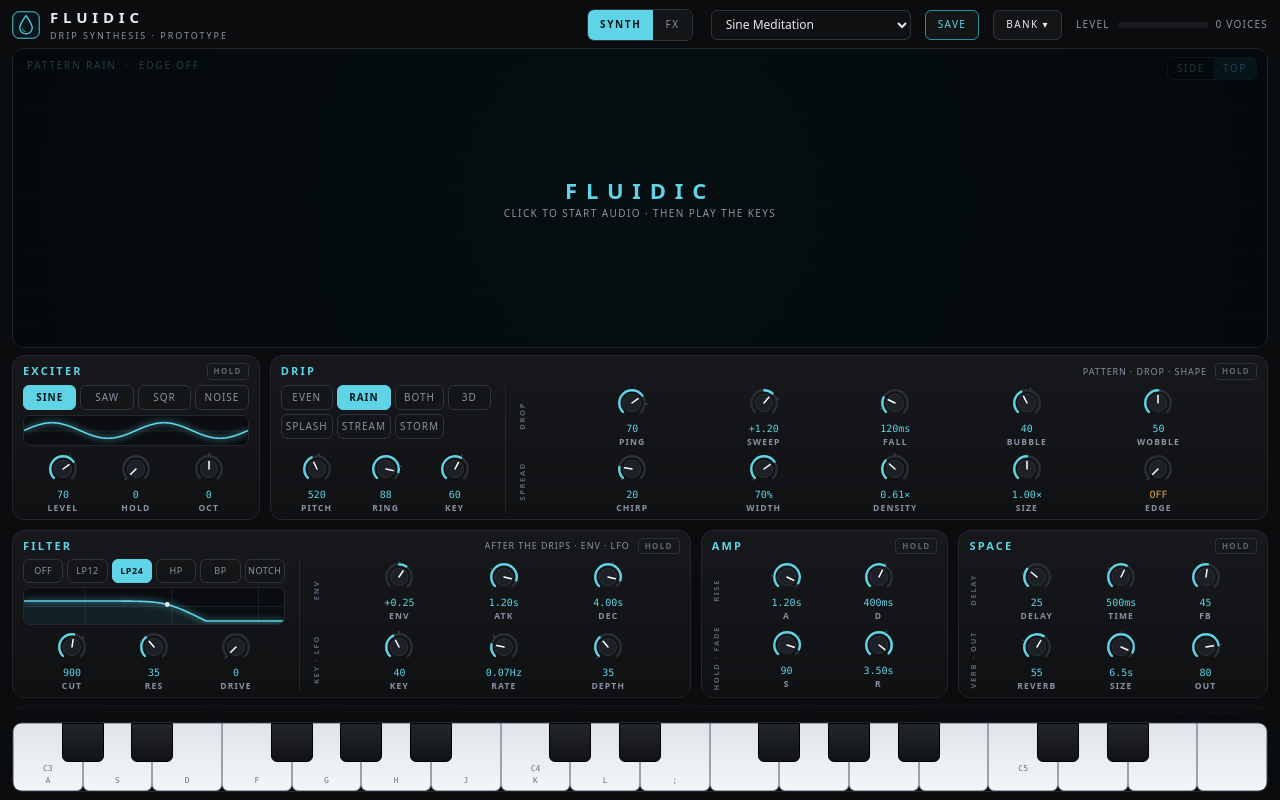
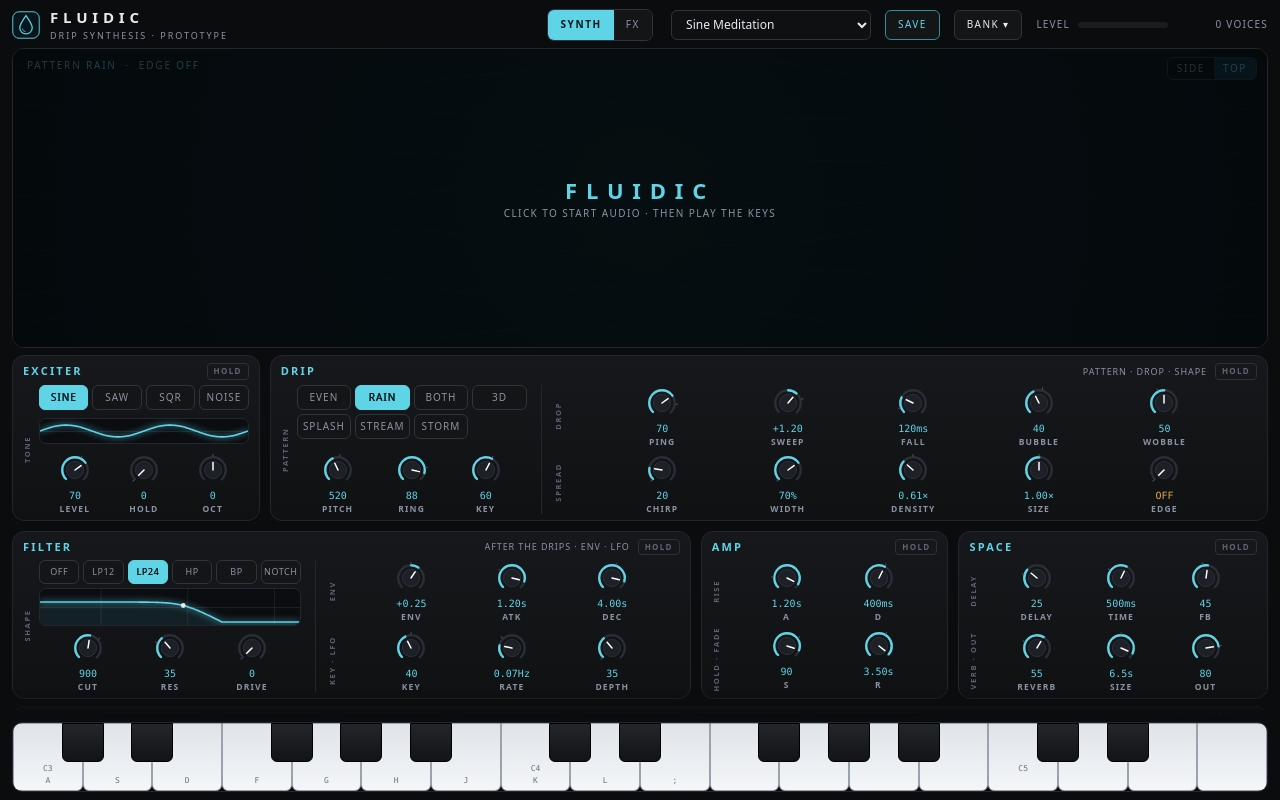
Before and after one commit to stefanoPollina/fluidic-plugin, a plain HTML site: page ui/index.html in a window 1280 px wide. Drawn offline with Linux system fonts and the light colour scheme.

Commit message:
Steady layout under auto-roll; hold the filter shape, drip pattern and tone groups
- Voice counter, pattern buttons, dice buttons and the HOLD GRID / HOLD pattern buttons keep a
  fixed width, so nothing shifts when values change
- Filter shape (type, scope, cutoff/res/drive), drip pattern + pitch, and exciter tone each get a
  clickable side caption to hold them from the dice

Co-Authored-By: Claude Opus 5.5 <noreply@anthropic.com>
Claude-Session: https://claude.ai/code/session_01K66MQfecUFADmvf8sLN59k

```diff
--- a/ui/index.html
+++ b/ui/index.html
@@ -64,10 +64,16 @@
   .segs { display: grid; gap: 4px; }
   .segs button, .btn { background: #141517; border: 1px solid var(--line-2); color: var(--dim); border-radius: 6px; padding: 5px 4px; font: inherit; font-size: 10px; letter-spacing: .1em; cursor: pointer; }
   .segs button:hover, .btn:hover { color: var(--text); border-color: #46505d; }
-  .segs button.on { background: var(--aqua); color: #04161a; border-color: var(--aqua); font-weight: 700; }
-  .drip-grid { display: grid; grid-template-columns: 210px 1fr; gap: 14px; align-items: stretch; flex: 1; }
+  .segs button.on { background: var(--aqua); color: #04161a; border-color: var(--aqua); text-shadow: .35px 0 currentColor; }   /* faux-bold: the label never changes width */
+  .segs button { min-width: 0; overflow: hidden; text-overflow: clip; white-space: nowrap; }
+  .meter .vc { display: inline-block; min-width: 9.2em; text-align: right; font-variant-numeric: tabular-nums; }
+  .viz .hud, .mini, .stepgrid { font-variant-numeric: tabular-nums; }
+  .fixlab { display: inline-grid; }
+  .fixlab > * { grid-area: 1 / 1; text-align: center; }
+  .fixlab > .ghost { visibility: hidden; }
+  .drip-grid { display: grid; grid-template-columns: 246px 1fr; gap: 14px; align-items: stretch; flex: 1; }
   .drip-grid .rows { display: flex; flex-direction: column; gap: 8px; }
-  .filter .drip-grid { grid-template-columns: 262px 1fr; }
+  .filter .drip-grid { grid-template-columns: 278px 1fr; }
   .filter .segs button { padding: 5px 0; font-size: 9px; letter-spacing: .06em; }
   .drip-grid .rows + .rows { border-left: 1px solid var(--line); padding-left: 12px; }
 
@@ -132,6 +138,12 @@
   .krow > i.holdcap { cursor: pointer; border-radius: 3px; transition: color .15s; }
   .krow > i.holdcap:hover { color: var(--text); }
   .krow > i.holdcap.on { color: var(--amber); }
+  .krow.capcol { align-items: stretch; min-width: 0; }
+  .krow.capcol > .rows { flex: 1; min-width: 0; }
+  .panel > .krow.capcol { flex: 1; }
+  .capcol > .rows { display: flex; flex-direction: column; gap: 8px; }
+  .capcol > .rows > .knobs:last-child { margin-top: auto; }
+  .drip-grid > .capcol + .rows { border-left: 1px solid var(--line); padding-left: 12px; }
   .knob.locked .cap { stroke: var(--amber); stroke-width: 1.6; }
   .knob.locked .kl { color: var(--amber); }
   /* the roll, shown on the water */
@@ -659,14 +671,32 @@ const Fluidic = (() => {
       return n;
     }
     function segs(parent, id, cols) {
-      const p = BY_ID[id], box = el('div', 'segs'); box.style.gridTemplateColumns = 'repeat(' + cols + ', 1fr)';
+      const p = BY_ID[id], box = el('div', 'segs'); box.style.gridTemplateColumns = 'repeat(' + cols + ', minmax(0, 1fr))';
       const btns = p.options.map(([v, label]) => { const b = el('button', '', label); b.type = 'button'; b.addEventListener('click', () => set(id, v)); box.append(b); return [v, b]; });
       parent.append(box);
       const paint = () => btns.forEach(([v, b]) => b.classList.toggle('on', values[id] === v));
       widgets.push({ id, paint }); paint();
     }
 
+    // a label that is always as wide as the widest text it can show, so changing it never moves anything
+    function fixedLabel(btn, texts) {
+      const box = el('span', 'fixlab'), cur = el('span');
+      texts.forEach((t) => box.append(el('span', 'ghost', t))); box.append(cur);
+      btn.textContent = ''; btn.append(box);
+      return (t) => { cur.textContent = t; };
+    }
     const rowCaps = [];
+    // a captioned column (e.g. the filter's shape + scope + dials) that can be held like a row
+    function capcol(parent, caption, ids) {
+      const r = el('div', 'krow capcol'), inner = el('div', 'rows'), cap = el('i', 'holdcap', caption);
+      cap.title = 'Click to hold this group from the dice (click again to release)';
+      cap.addEventListener('click', () => {
+        const held = ids.filter((id) => POOL.includes(id)).every((id) => lockedIds.has(id));
+        ids.forEach((id) => { if (held) lockedIds.delete(id); else if (POOL.includes(id)) lockedIds.add(id); });
+        holdsChanged();
+      });
+      r.append(cap, inner); parent.append(r); rowCaps.push([cap, ids]); return inner;
+    }
     function krow(parent, caption, ids) {
       const r = el('div', 'krow'), k = el('div', 'knobs'), cap = el('i', 'holdcap', caption);
       cap.title = 'Click to hold this row from the dice (click again to release)';
@@ -790,23 +820,24 @@ const Fluidic = (() => {
     {
     pExc = el('section', 'panel'); pExc.dataset.sec = 'exc';
     const eh = el('h3', '', 'EXCITER'); if (FX) eh.append(el('span', '', 'TONE LAYER')); pExc.append(eh);
-    segs(pExc, 'exc.wave', 4);
-    scope(pExc, drawWave, ['exc.wave', 'exc.level', 'exc.hold']);
-    const ek = el('div', 'knobs'); ['exc.level', 'exc.hold', 'exc.octave'].forEach((id) => knob(ek, id)); pExc.append(ek);
+    const ecol = capcol(pExc, 'TONE', ['exc.wave', 'exc.level', 'exc.hold', 'exc.octave']);
+    segs(ecol, 'exc.wave', 4);
+    scope(ecol, drawWave, ['exc.wave', 'exc.level', 'exc.hold']);
+    const ek = el('div', 'knobs'); ['exc.level', 'exc.hold', 'exc.octave'].forEach((id) => knob(ek, id)); ecol.append(ek);
     }
     const pDrip = el('section', 'panel drip'); pDrip.dataset.sec = 'drip'; const dh = el('h3', '', 'DRIP'); dh.append(el('span', '', 'PATTERN · DROP · SHAPE')); pDrip.append(dh);
-    const grid = el('div', 'drip-grid'), left = el('div', 'rows'), right = el('div', 'rows');
+    const grid = el('div', 'drip-grid'), right = el('div', 'rows'), left = capcol(grid, 'PATTERN', ['drip.pattern', 'drip.cutoff', 'drip.res', 'drip.key']);
     segs(left, 'drip.pattern', 4);
     const lk = el('div', 'knobs'); ['drip.cutoff', 'drip.res', 'drip.key'].forEach((id) => knob(lk, id)); left.append(lk);
     krow(right, 'DROP', ['drip.ping', 'drip.sweep', 'drip.fall', 'drip.bubble', 'drip.wobble']);
-    krow(right, 'SPREAD', ['drip.chirp', 'drip.width', 'drip.density', 'drip.size', 'drip.edge']); grid.append(left, right); pDrip.append(grid);
+    krow(right, 'SPREAD', ['drip.chirp', 'drip.width', 'drip.density', 'drip.size', 'drip.edge']); grid.append(right); pDrip.append(grid);
     const pFilt = el('section', 'panel filter'); pFilt.dataset.sec = 'filt'; const fh = el('h3', '', 'FILTER'); fh.append(el('span', '', FX ? 'ON THE OUTPUT · ENV FOLLOWS THE DRIPS' : 'AFTER THE DRIPS · ENV · LFO')); pFilt.append(fh);
-    const fgrid = el('div', 'drip-grid'), fleft = el('div', 'rows'), fright = el('div', 'rows');
+    const fgrid = el('div', 'drip-grid'), fright = el('div', 'rows'), fleft = capcol(fgrid, 'SHAPE', ['filt.type', 'filt.cutoff', 'filt.res', 'filt.drive']);
     segs(fleft, 'filt.type', 6);
     scope(fleft, drawFilter, ['filt.type', 'filt.cutoff', 'filt.res']);
     const flk = el('div', 'knobs'); ['filt.cutoff', 'filt.res', 'filt.drive'].forEach((id) => knob(flk, id)); fleft.append(flk);
     krow(fright, 'ENV', ['filt.env', 'filt.attack', 'filt.decay']);
-    krow(fright, 'KEY · LFO', ['filt.key', 'filt.lfoRate', 'filt.lfoDepth']); fgrid.append(fleft, fright); pFilt.append(fgrid);
+    krow(fright, 'KEY · LFO', ['filt.key', 'filt.lfoRate', 'filt.lfoDepth']); fgrid.append(fright); pFilt.append(fgrid);
     widgets.push({ id: 'filt.type', paint: () => pFilt.classList.toggle('bypassed', values['filt.type'] === 'off') });
     let pAmp;
     if (FX) {
@@ -896,9 +927,9 @@ const Fluidic = (() => {
       if (autoSel) autoSel.value = autoMode;
       if (holdRateBtn) {
         holdRateBtn.classList.toggle('on', holdRate);
-        holdRateBtn.textContent = 'HOLD GRID ' + ((RATES.find((r) => r[0] === values['rhy.rate']) || ['', ''])[1]);
+        holdRateBtn.setLabel('HOLD GRID ' + ((RATES.find((r) => r[0] === values['rhy.rate']) || ['', ''])[1]));
         holdPatBtn.classList.toggle('on', holdPattern);
-        holdPatBtn.textContent = 'HOLD ' + ((PATTERNS.find((r) => r[0] === values['drip.pattern']) || ['', 'PATTERN'])[1]);
+        holdPatBtn.setLabel('HOLD ' + ((PATTERNS.find((r) => r[0] === values['drip.pattern']) || ['', 'PATTERN'])[1]));
       }
       if (autoBoxes.length !== autoMask.length) {
         autoGrid.innerHTML = ''; const per = autoMask.length / 4;
@@ -933,7 +964,7 @@ const Fluidic = (() => {
       autoBtn = el('button', 'autobtn', 'AUTO ROLL'); autoBtn.type = 'button';
       autoBtn.title = 'Roll the dice by themselves, in time with the beat';
       autoBtn.addEventListener('click', () => { autoOn = !autoOn; autoPos = -1; paintAuto(); persistUi(); });
-      const dieSegs = el('div', 'segs mini'); dieSegs.style.gridTemplateColumns = 'repeat(7, auto)';
+      const dieSegs = el('div', 'segs mini'); dieSegs.style.gridTemplateColumns = 'repeat(7, max-content)';
       autoDieBtns = DICE.map(([key]) => {
         const b = el('button', key === 'cursed' ? 'cursed' : '', key === 'all' ? 'SET' : key === 'cursed' ? '☠' : key); b.type = 'button';
         b.title = key === 'all' ? 'Roll the whole set' : key === 'cursed' ? 'Roll the cursed d20 (no safe ranges)' : 'Roll the ' + key;
@@ -956,6 +987,8 @@ const Fluidic = (() => {
       holdPatBtn = el('button', 'lock hold'); holdPatBtn.type = 'button';
       holdPatBtn.title = 'On: rolls keep this drip pattern. Off: rolls can change it';
       holdPatBtn.addEventListener('click', () => { holdPattern = !holdPattern; paintAuto(); paintLocks(); persistUi(); });
+      holdRateBtn.setLabel = fixedLabel(holdRateBtn, RATES.map((r) => 'HOLD GRID ' + r[1]));
+      holdPatBtn.setLabel = fixedLabel(holdPatBtn, PATTERNS.map((r) => 'HOLD ' + r[1]).concat('HOLD PATTERN'));
       const holds = el('div', 'holds'); holds.append(holdRateBtn, holdPatBtn);
       ar.append(autoBtn, el('small', '', 'ROLL'), dieSegs, el('small', '', 'ON'), modeSegs, holds, autoGrid);
       widgets.push({ id: 'drip.pattern', paint: paintAuto });
```
